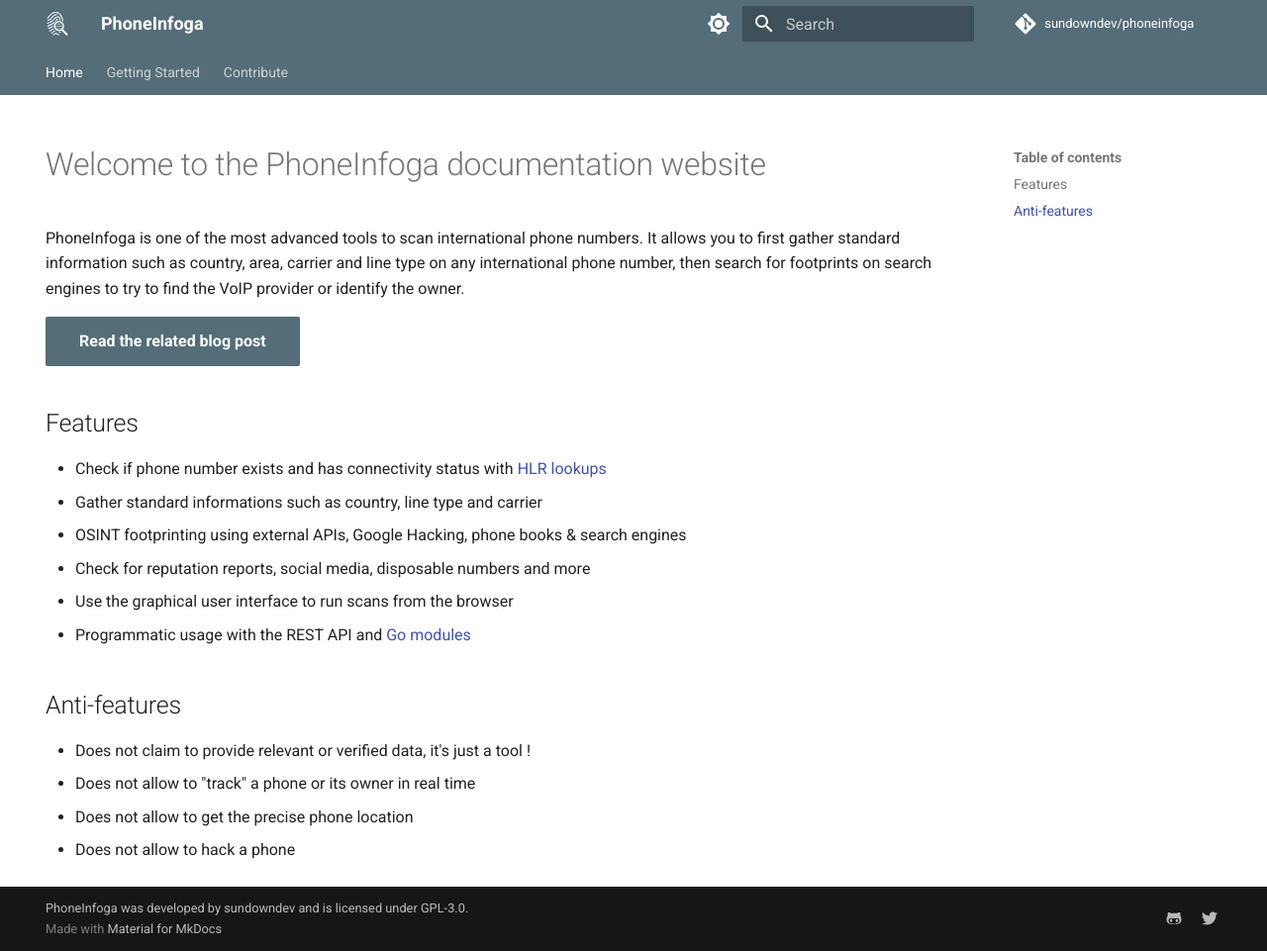
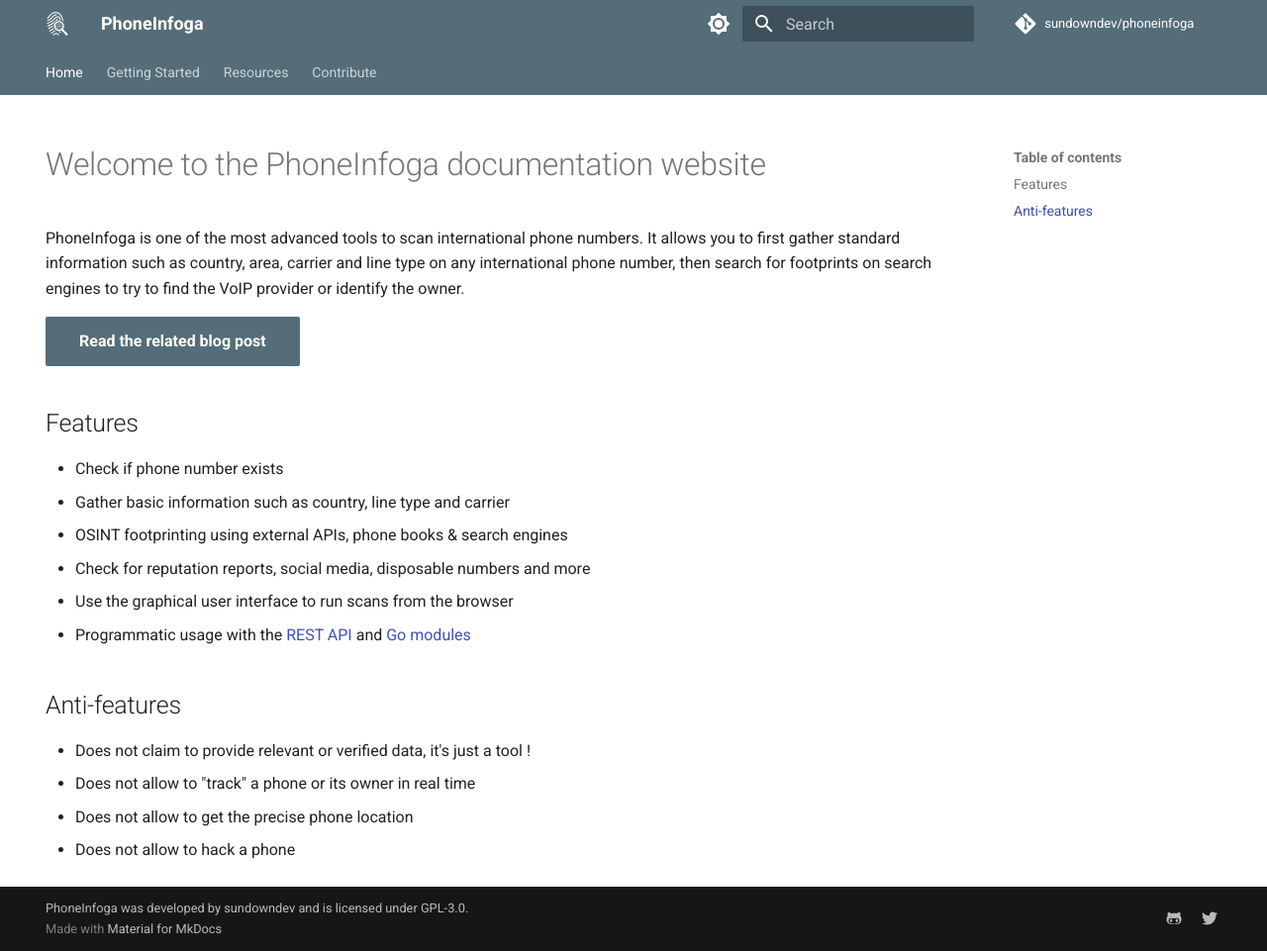
Before and after one commit to sundowndev/phoneinfoga, an MkDocs documentation site: the page built from docs/index.md, in a window 1280 px wide and 961 px high. Shown: the whole window at 99% size. Built offline with MkDocs 1.6.1 and Material for MkDocs 9.7.7, drawn with Linux system fonts in a browser that asks for light colours; comment, search, counter and statistics services are not loaded.

```diff
--- a/docs/index.md
+++ b/docs/index.md
@@ -11,12 +11,12 @@ PhoneInfoga is one of the most advanced tools to scan international phone number
 
 ## Features
 
-- Check if phone number exists and has connectivity status with [HLR lookups](https://www.hlr-lookups.com/en/what-is-an-hlr-lookup)
-- Gather standard informations such as country, line type and carrier
-- OSINT footprinting using external APIs, Google Hacking, phone books & search engines
+- Check if phone number exists
+- Gather basic information such as country, line type and carrier
+- OSINT footprinting using external APIs, phone books & search engines
 - Check for reputation reports, social media, disposable numbers and more
 - Use the graphical user interface to run scans from the browser
-- Programmatic usage with the REST API and [Go modules](https://pkg.go.dev/github.com/sundowndev/phoneinfoga/v2)
+- Programmatic usage with the [REST API](https://petstore.swagger.io/?url=https://raw.githubusercontent.com/sundowndev/phoneinfoga/master/web/docs/swagger.yaml) and [Go modules](https://pkg.go.dev/github.com/sundowndev/phoneinfoga/v2)
 
 ## Anti-features
 
--- a/mkdocs.yml
+++ b/mkdocs.yml
@@ -1,4 +1,5 @@
 site_name: PhoneInfoga
+site_url: https://sundowndev.github.io/phoneinfoga
 repo_name: 'sundowndev/phoneinfoga'
 repo_url: 'https://github.com/sundowndev/phoneinfoga'
 site_description: 'Advanced information gathering & OSINT tool for phone numbers.'
@@ -9,10 +10,11 @@ nav:
   - 'Getting Started':
     - 'Installation': getting-started/install.md
     - 'Usage': getting-started/usage.md
-    - 'Formatting phone numbers': getting-started/formatting.md
     - 'Scanners': getting-started/scanners.md
     - 'Go module usage': getting-started/go-module-usage.md
-    - 'Additional resources': getting-started/resources.md
+  - 'Resources':
+      - 'Formatting phone numbers': resources/formatting.md
+      - 'Additional resources': resources/additional-resources.md
   - 'Contribute': contribute.md
 theme:
   name: material
@@ -56,3 +58,11 @@ plugins:
   - search
   - minify:
       minify_html: true
+  - redirects:
+      redirect_maps:
+        'install.md': 'getting-started/install.md'
+        'usage.md': 'getting-started/usage.md'
+        'scanners.md': 'getting-started/scanners.md'
+        'go-module-usage.md': 'getting-started/go-module-usage.md'
+        'formatting.md': 'resources/formatting.md'
+        'resources.md': 'resources/additional-resources.md'
```
Also changed, not shown: docs/resources/additional-resources.md (renamed from docs/getting-started/resources.md, +1 -1 lines), docs/resources/formatting.md (renamed from docs/getting-started/formatting.md), 1 other file.
